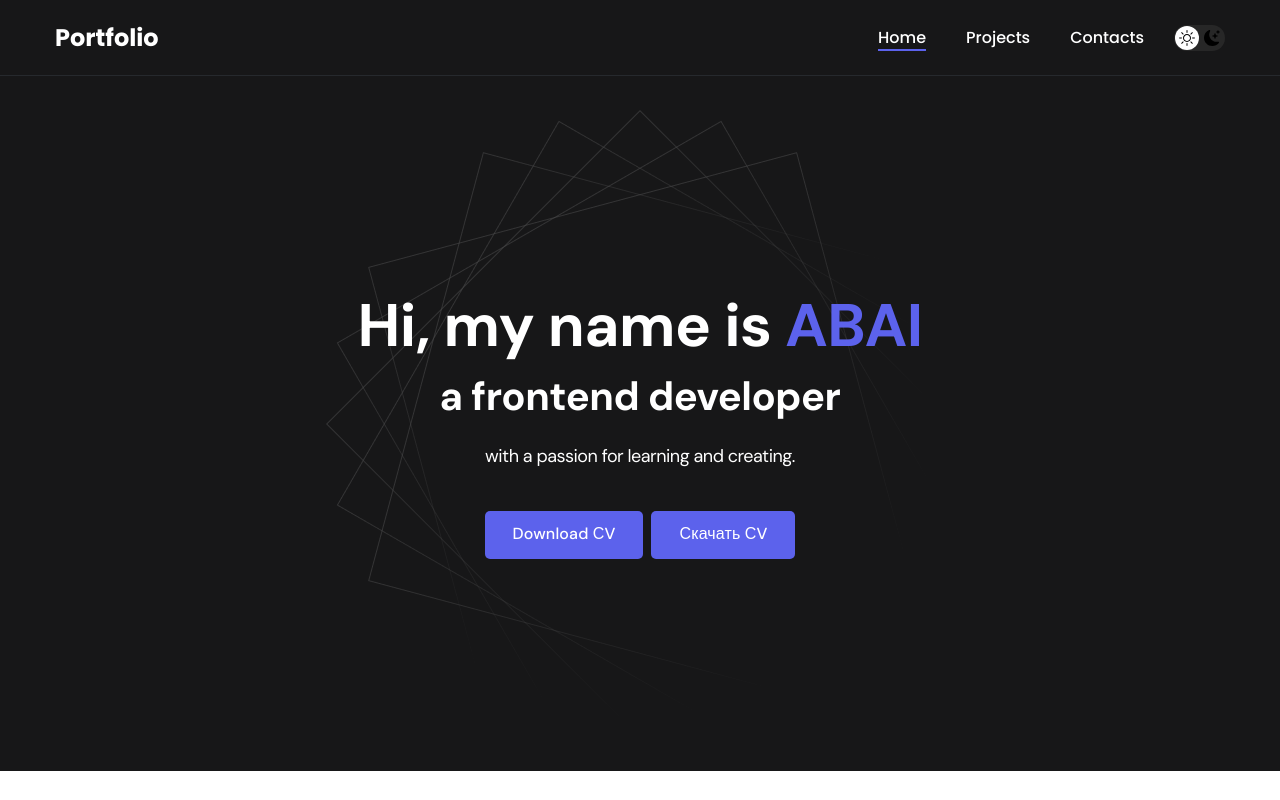
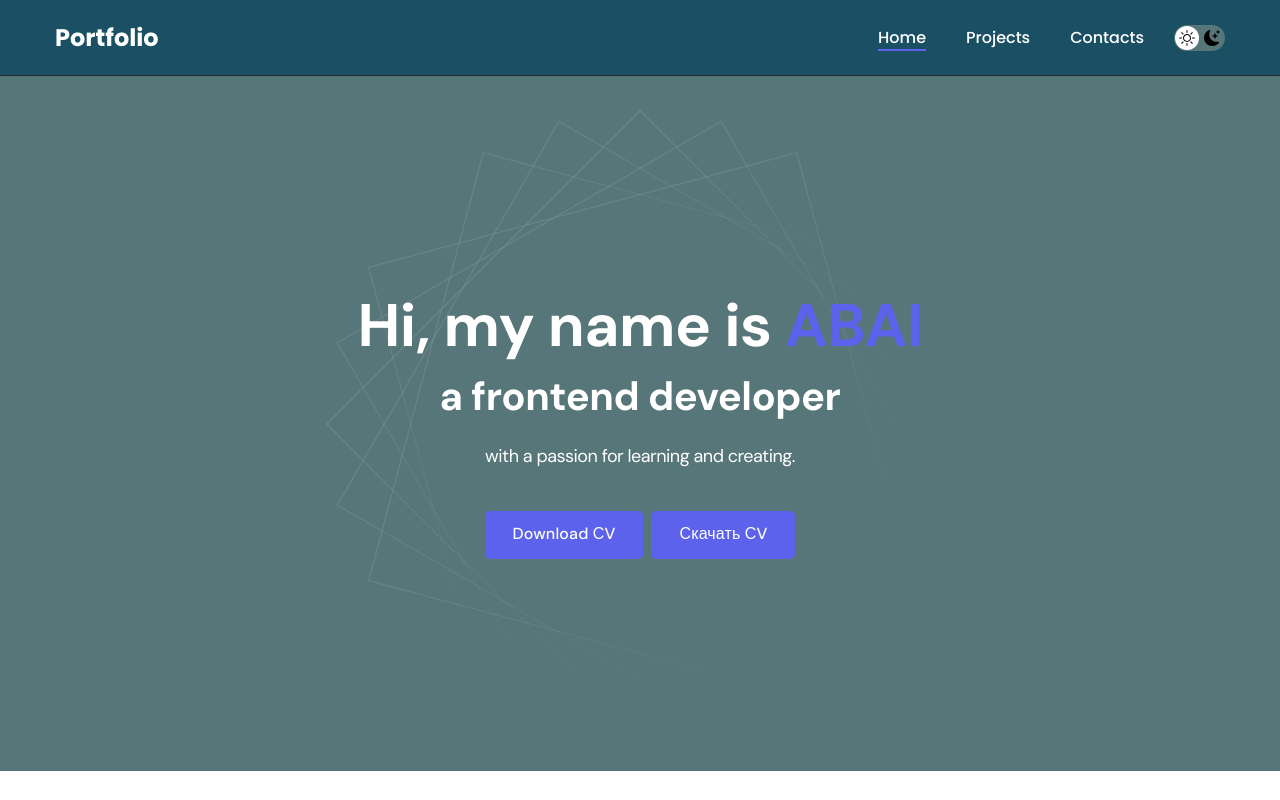
Before and after one commit to abaikb/CV-Me, a React (Create React App) app: page / in a window 1280 px wide. Shown: the top 800 px of the page. Built offline with nearby package versions, Linux system fonts and the light colour scheme.

Commit message:
new color add

```diff
--- a/src/components/btnDarkMode/style.css
+++ b/src/components/btnDarkMode/style.css
@@ -13,7 +13,7 @@
 	padding: 5px;
 
 	border-radius: 50px;
-	background-color: #272727;
+	background-color:#577679;
 }
 
 .dark-mode-btn::before {
--- a/src/components/footer/style.css
+++ b/src/components/footer/style.css
@@ -3,7 +3,7 @@
 .footer {
 	margin-top: auto;
 	padding: 60px 0 50px;
-	background-color: var(--footer-bg);
+	background-color:#1B4F64;
 	color: var(--footer-text);
 }
 
--- a/src/components/header/style.css
+++ b/src/components/header/style.css
@@ -7,13 +7,13 @@
 	justify-content: center;
 	align-items: center;
 
-	background-color: var(--header-bg);
+	background-color: #577679;
 	background-image: url('./../../img/header-bg.png');
 	background-repeat: no-repeat;
 	background-size: auto;
 	background-position: center center;
 
-	color: var(--header-text);
+	color: white;
 	text-align: center;
 }
 
--- a/src/components/navbar/style.css
+++ b/src/components/navbar/style.css
@@ -2,7 +2,7 @@
 
 .nav {
 	padding: 20px 0;
-	background-color: var(--nav-bg);
+	background-color: #1B4F64;
 	border-bottom: 1px solid var(--nav-border);
 	color: var(--nav-text);
 	letter-spacing: normal;
--- a/src/styles/main.css
+++ b/src/styles/main.css
@@ -35,12 +35,12 @@
 
 .dark {
 	/* Dark mode */
-	--page-bg: #252526;
+	--page-bg: #577679;
 	--text-color: var(--white);
 
 	--title-1: var(--white);
 
-	--project-card-bg: var(--black);
+	--project-card-bg: #577679;
 	--project-card-text: var(--white);
 	--box-shadow: 0px 5px 35px rgba(0, 0, 0, 0.8);
 }
```
Also changed, not shown: 1 other file (tests, documents, lock files or other folders).
